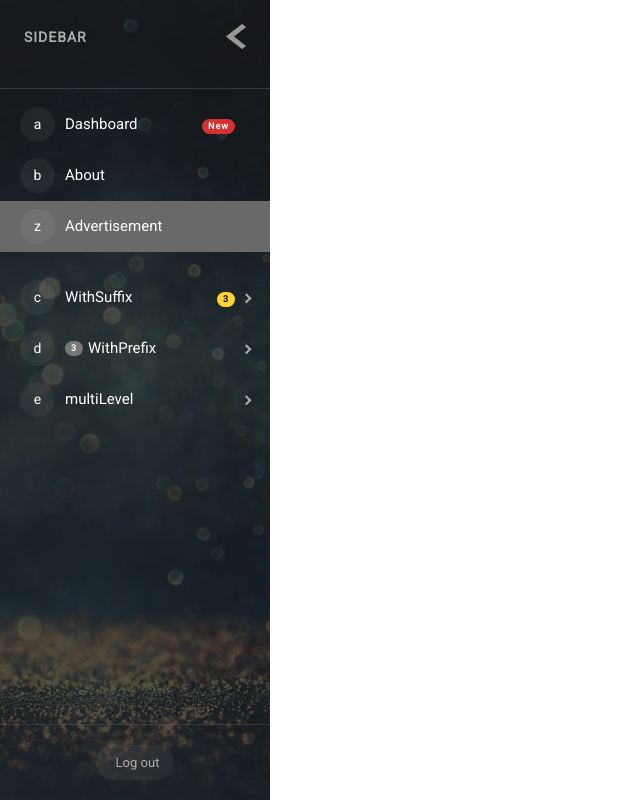
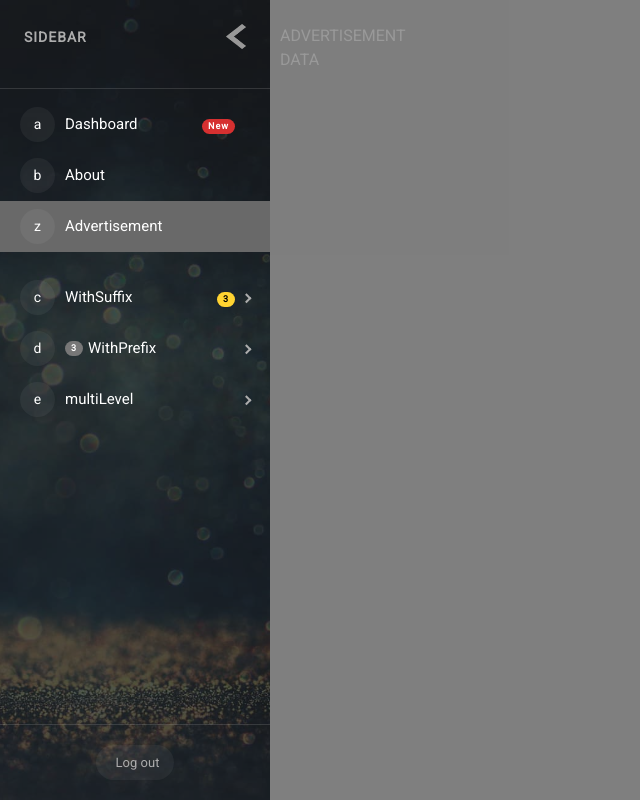
Before and after one commit to sachinjacob40/SidebarWithRouting, a React (Create React App) app: page /advertisement in a window 1280 px wide. Shown: the whole page, without its empty margins (0-640 px from the left). Built offline with nearby package versions, Linux system fonts and the light colour scheme.

Commit message:
Update Hello.js

```diff
--- a/src/Hello.js
+++ b/src/Hello.js
@@ -2,9 +2,15 @@ import React from "react";
 
 
 
-function Hello(){
+function Hello({sideBarOverMainContent,collapse}){
     return (
-        <div>ADVERTISEMENT</div>
+      <main  className={sideBarOverMainContent && !collapse?'blurbackground':''}>
+        <div>ADVERTISEMENT
+          <div>
+            DATA
+          </div>
+        </div>
+        </main>
 
       )
 }
```
